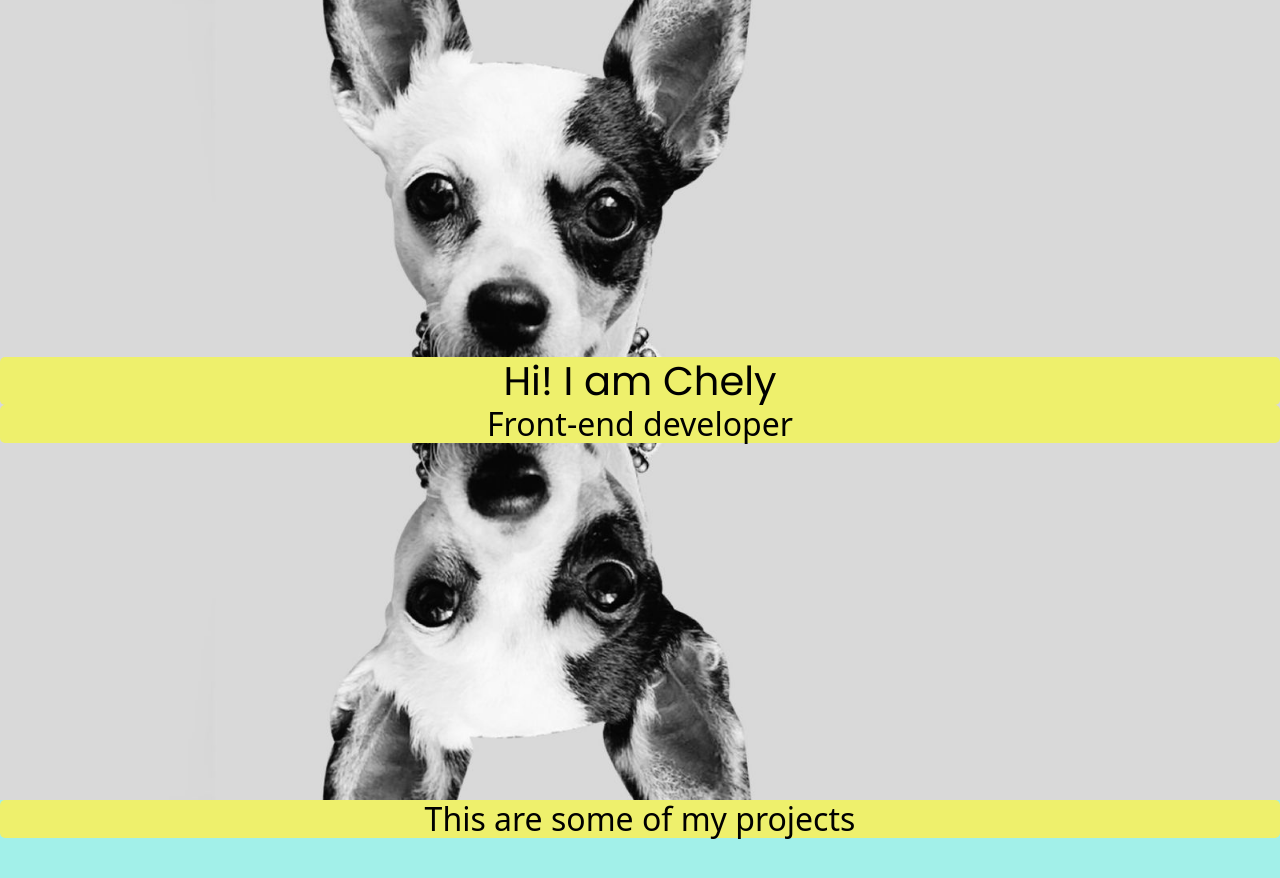
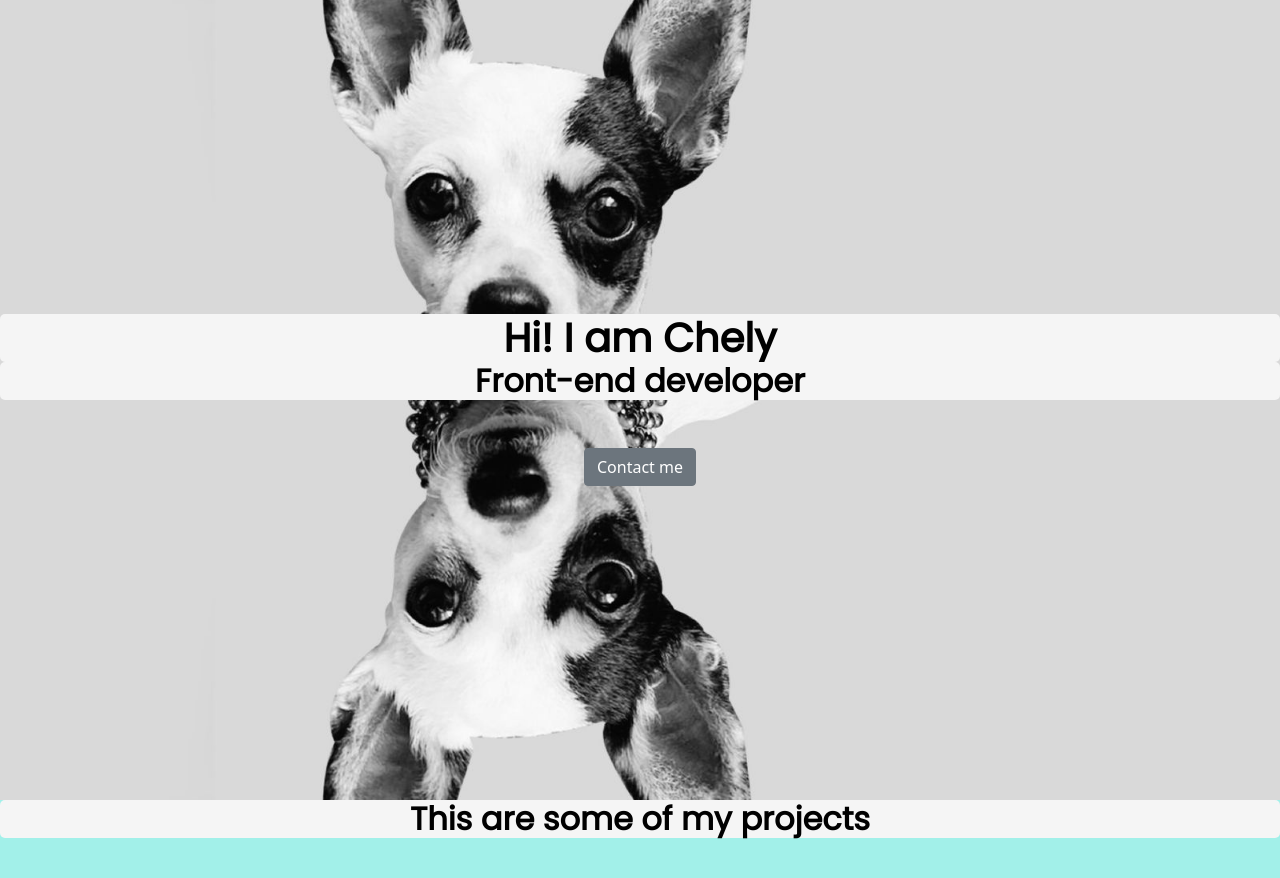
Before and after one commit to Chelysita/Portfolio-project, a plain HTML site: page index.html in a window 1280 px wide. Shown: the top 878 px of the page. Drawn offline with nearby package versions, Linux system fonts and the light colour scheme.

Commit message:
changing homepage background

```diff
--- a/index.html
+++ b/index.html
@@ -16,12 +16,13 @@
     <title>Homepage</title>
 </head>
 <body>
-    <div class="welcome-section d-flex flex-column align-items-center justify-content-center">
+    <div class="welcome-section d-flex flex-column align-items-center justify-content-center banner">
 
 
  <h1>Hi! I am Chely</h1>
 
- <h2>Front-end developer</h2>
+ <h2 class="mb-5">Front-end developer</h2>
+<a href="#" class="btn btn-secondary">Contact me</a>
     </div>
 
 <div class="my-portfolio">
--- a/styles.css
+++ b/styles.css
@@ -1,16 +1,19 @@
+:root {
+  --heading-font-family: "Poppins", sans-serif;
+}
 h1,
 h2 {
   text-align: center;
   border-radius: 5px;
   color: black;
-  background-color: #eef06c;
+  background-color: whitesmoke;
   width: 100%;
   padding: 0;
   margin: 0;
+  font-weight: bold;
+  font-family: var(--heading-font-family);
 }
-h1 {
-  font-family: "Poppins", sans-serif;
-}
+
 body {
   margin: 0;
   padding: 0;
@@ -18,6 +21,7 @@ body {
 
 .welcome-section {
   background-image: url(/images/welcome.jpeg);
+
   background-position: center center;
   background-repeat: no-repeat;
   background-size: cover;
```
Also changed, not shown: images/welcome12.jpeg (added), images/welcome2.jpeg (added).
